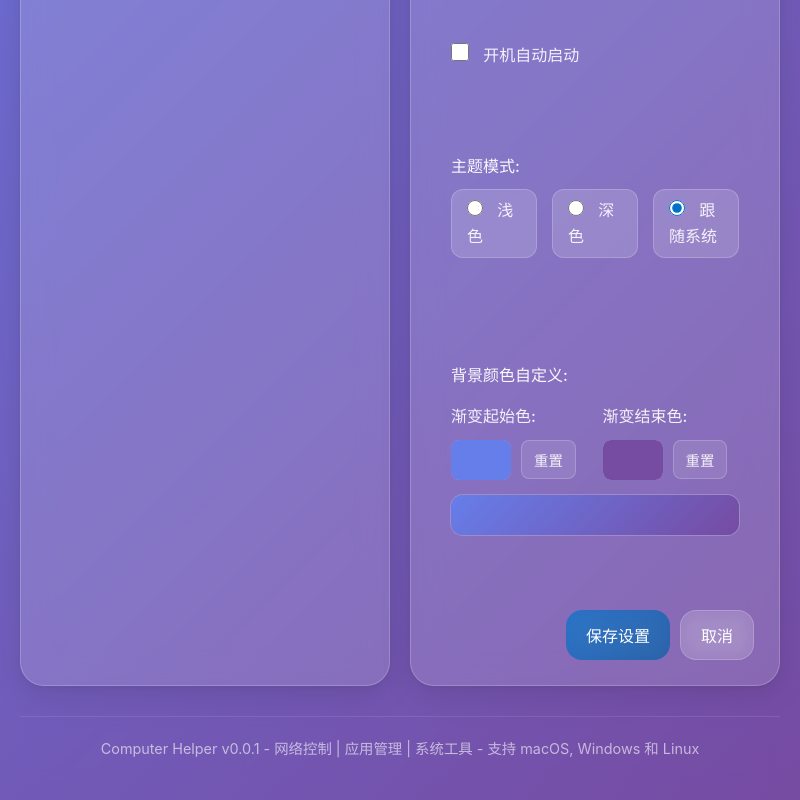
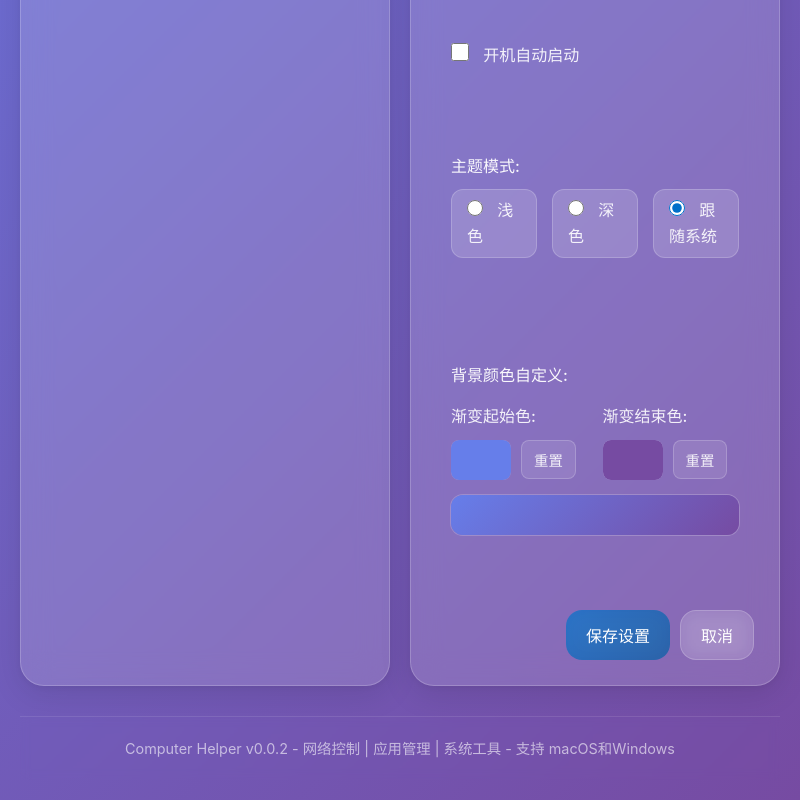
Before and after one commit to molder91/ComputerHelper, an Electron app: page src/renderer/index.html in a window 800 px wide. Shown: the part 1002-1802 px from the top of the page. Drawn offline with Linux system fonts and the light colour scheme; no server answers.

Commit message:
Chore Version:v0.0.2

```diff
--- a/package.json
+++ b/package.json
@@ -1,6 +1,6 @@
 {
   "name": "computer-helper",
-  "version": "0.0.1",
+  "version": "0.0.2",
   "description": "一个跨平台的Computer Helper应用",
   "main": "src/main/main.js",
   "scripts": {
--- a/src/renderer/index.html
+++ b/src/renderer/index.html
@@ -138,7 +138,7 @@
     </main>
 
     <footer>
-      <p>Computer Helper v0.0.1 - 网络控制 | 应用管理 | 系统工具 - 支持 macOS, Windows 和 Linux</p>
+      <p>Computer Helper v0.0.2 - 网络控制 | 应用管理 | 系统工具 - 支持 macOS和Windows</p>
     </footer>
   </div>
 
```
